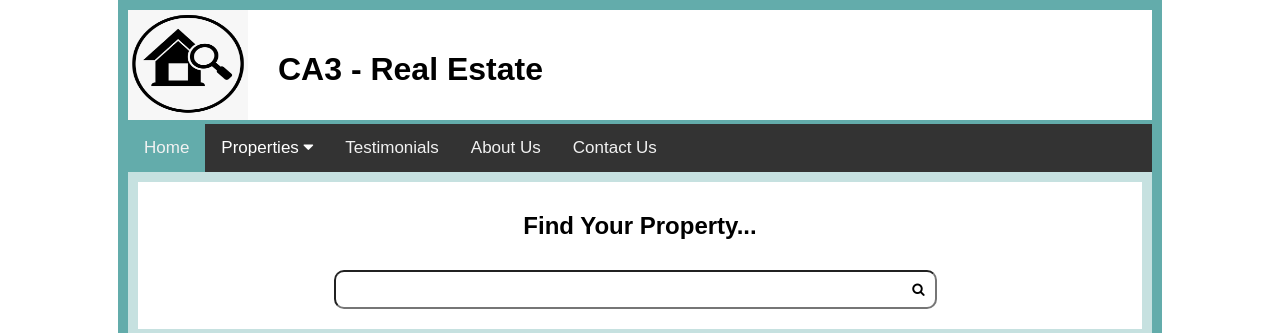
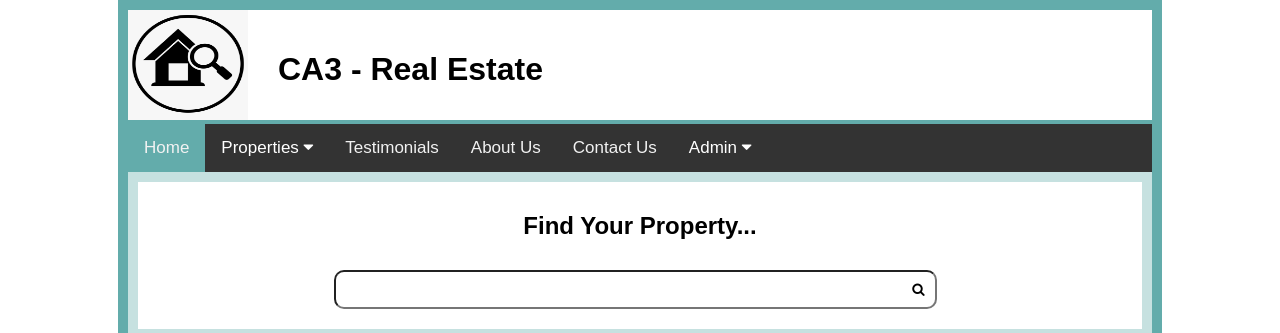
Before and after one commit to LucNogSoares/CA3, a PHP site: page /index.php in a window 1280 px wide. Shown: the top 333 px of the page. Run offline with PHP 8.4, Linux system fonts and the light colour scheme; the visitor is signed in with stand-in values (Sample User, id 1); data that the repository does not hold is empty.

Commit message:
feat: create admin dropdown navigation

```diff
--- a/includes/nav.php
+++ b/includes/nav.php
@@ -37,6 +37,21 @@ function addPageLink($uri, $name) {
   <?php addPageLink("testimonials.php", "Testimonials</") ?>
   <?php addPageLink("about.php", "About Us") ?>
   <?php addPageLink("contact.php", "Contact Us") ?>
+  <?php if(isset($_SESSION['admin_email'])) { ?>
+    <div <?php echo getUri() === "admin.php" ? "class='dropdown active'" : "class='dropdown'" ?> >
+    <button class="dropbtn">
+      Admin
+      <i class="fa fa-caret-down"></i>
+    </button>
+    <div class="dropdown-content">
+      <a href="admin.php">Admin Home</a>
+      <a href="admin_properties.php">Manage Properties</a>
+      <a href="admin_vendors.php">Manage Vendors</a>
+      <a href="admin_testimonials.php">Manage Testimonials</a>
+      <a href="logout.php">Logout</a>
+    </div>
+  </div>
+  <?php } ?>
   <a
     href="javascript:void(0);"
     style="font-size: 15px"
```
